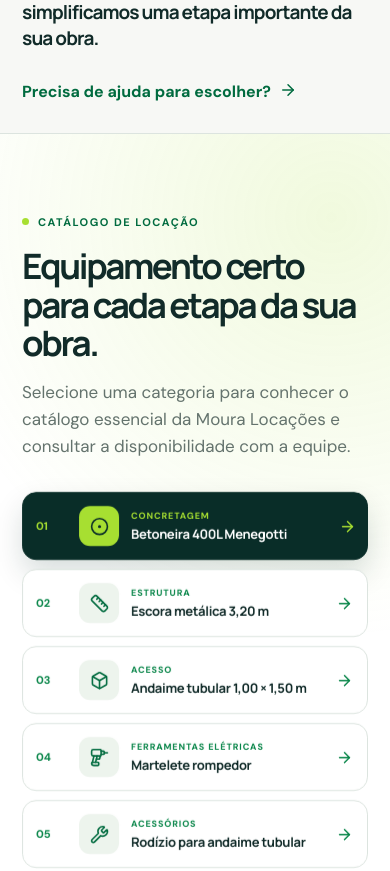
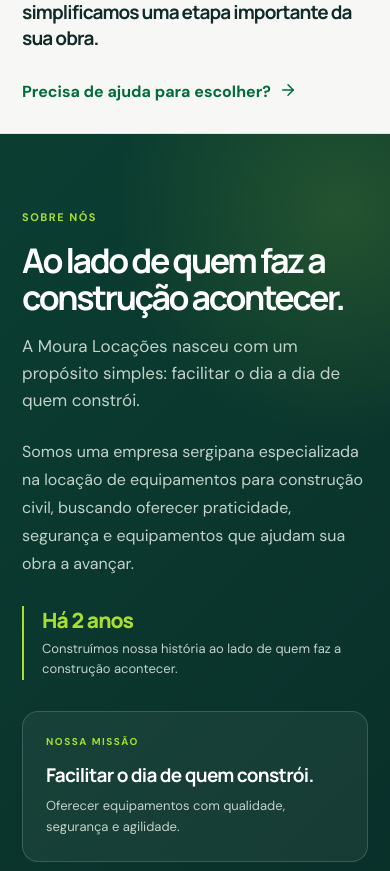
Before and after one commit to Guilima1700/MouraLocacoes, a React (Vite) app: page / in a window 390 px wide. Shown: the part 1082-1953 px from the top of the page. Built offline with nearby package versions, Linux system fonts and the light colour scheme.

Commit message:
adicionando seção sobre nós

```diff
--- a/src/App.tsx
+++ b/src/App.tsx
@@ -33,10 +33,20 @@
   `https://wa.me/${whatsapp}?text=${encodeURIComponent(message)}`;
 
 const nav = [
+  { label: "Sobre nós", id: "sobre-nos" },
   { label: "Equipamentos", id: "equipamentos" },
   { label: "Como funciona", id: "como-funciona" },
   { label: "Diferenciais", id: "diferenciais" },
   { label: "Galeria", id: "galeria" },
+];
+
+const companyValues = [
+  { title: "Compromisso", description: "Com nossos clientes e parceiros." },
+  { title: "Qualidade", description: "Em cada equipamento e serviço." },
+  { title: "Agilidade", description: "Para manter sua obra em movimento." },
+  { title: "Transparência", description: "Em cada negociação." },
+  { title: "Proximidade", description: "Porque cada cliente importa." },
+  { title: "Evolução", description: "Sempre buscando melhorar." },
 ];
 
 function scrollTo(id: string) {
@@ -348,6 +358,51 @@
           </a>
         </section>
 
+        <section className="about" id="sobre-nos">
+          <div className="about-inner">
+            <div className="about-overview">
+              <div className="about-story reveal">
+                <SectionHeading
+                  eyebrow="SOBRE NÓS"
+                  title="Ao lado de quem faz a construção acontecer."
+                  copy="A Moura Locações nasceu com um propósito simples: facilitar o dia a dia de quem constrói."
+                />
+                <p className="about-description">
+                  Somos uma empresa sergipana especializada na locação de
+                  equipamentos para construção civil, buscando oferecer
+                  praticidade, segurança e equipamentos que ajudam sua obra a
+                  avançar.
+                </p>
+                <div className="about-history">
+                  <strong>Há 2 anos</strong>
+                  <p>
+                    Construímos nossa história ao lado de quem faz a construção
+                    acontecer.
+                  </p>
+                </div>
+              </div>
+
+              <div className="about-purpose">
+                <article className="about-purpose-card reveal delay-1">
+                  <span>NOSSA MISSÃO</span>
+                  <h3>Facilitar o dia de quem constrói.</h3>
+                  <p>
+                    Oferecer equipamentos com qualidade, segurança e agilidade.
+                  </p>
+                </article>
+                <article className="about-purpose-card reveal delay-2">
+                  <span>NOSSA VISÃO</span>
+                  <h3>Crescer junto com nossos clientes.</h3>
+                  <p>
+                    Ser referência em locação de equipamentos para construção
+                    civil em Sergipe.
+                  </p>
+                </article>
+              </div>
+            </div>
+          </div>
+        </section>
+
         <EquipmentShowcase />
 
         <section className="why" id="diferenciais">
--- a/src/styles.css
+++ b/src/styles.css
@@ -1260,3 +1260,196 @@
     transform: none;
   }
 }
+
+.about {
+  padding: 112px max(5vw, 28px);
+  color: #fff;
+  background:
+    radial-gradient(circle at 88% 8%, rgba(167, 223, 49, 0.16), transparent 24%),
+    linear-gradient(135deg, #0b3e32, var(--deep));
+}
+.about-inner {
+  max-width: 1120px;
+  margin: 0 auto;
+}
+.about-overview {
+  display: grid;
+  grid-template-columns: minmax(0, 1.05fr) minmax(0, 0.95fr);
+  align-items: center;
+  gap: clamp(36px, 6vw, 78px);
+}
+.about .section-heading {
+  margin-bottom: 24px;
+}
+.about .section-heading > span {
+  color: var(--lime);
+}
+.about .section-heading h2 {
+  color: #fff;
+  font-size: clamp(34px, 4vw, 52px);
+}
+.about .section-heading p,
+.about-description,
+.about-history p,
+.about-purpose-card p,
+.about-value p {
+  color: #c2d2ca;
+}
+.about-description {
+  max-width: 560px;
+  font-size: 16px;
+  line-height: 1.75;
+}
+.about-history {
+  display: flex;
+  align-items: center;
+  gap: 18px;
+  margin-top: 28px;
+  padding-left: 18px;
+  border-left: 2px solid var(--lime);
+}
+.about-history strong {
+  flex: 0 0 auto;
+  color: var(--lime);
+  font: 800 21px Manrope, sans-serif;
+  letter-spacing: -0.8px;
+}
+.about-history p {
+  max-width: 310px;
+  margin: 0;
+  font-size: 13px;
+  line-height: 1.55;
+}
+.about-purpose {
+  display: grid;
+  gap: 14px;
+}
+.about-purpose-card {
+  padding: 26px 28px;
+  border: 1px solid rgba(255, 255, 255, 0.16);
+  border-radius: 16px;
+  background: rgba(255, 255, 255, 0.055);
+  transition:
+    transform 240ms var(--ease-smooth),
+    border-color 240ms ease,
+    background-color 240ms ease;
+}
+.about-purpose-card:hover {
+  transform: translateY(-4px);
+  border-color: rgba(167, 223, 49, 0.55);
+  background: rgba(255, 255, 255, 0.085);
+}
+.about-purpose-card > span {
+  display: block;
+  margin-bottom: 14px;
+  color: var(--lime);
+  font-size: 10px;
+  font-weight: 800;
+  letter-spacing: 1.5px;
+}
+.about-purpose-card h3,
+.about-value h3 {
+  color: #fff;
+  font-family: Manrope, sans-serif;
+  letter-spacing: -0.7px;
+}
+.about-purpose-card h3 {
+  margin-bottom: 8px;
+  font-size: 19px;
+}
+.about-purpose-card p {
+  margin: 0;
+  font-size: 13px;
+  line-height: 1.6;
+}
+.about-values {
+  margin-top: 88px;
+  padding-top: 58px;
+  border-top: 1px solid rgba(255, 255, 255, 0.16);
+}
+.about-values .section-heading {
+  margin-bottom: 34px;
+}
+.about-values .section-heading h2 {
+  font-size: clamp(32px, 3.5vw, 44px);
+}
+.about-values .section-heading p {
+  color: #c2d2ca;
+}
+.about-values-grid {
+  display: grid;
+  grid-template-columns: repeat(3, minmax(0, 1fr));
+  gap: 12px;
+}
+.about-value {
+  min-height: 148px;
+  padding: 20px 22px;
+  border: 1px solid rgba(255, 255, 255, 0.13);
+  border-radius: 14px;
+  background: rgba(255, 255, 255, 0.04);
+  transition:
+    transform 240ms var(--ease-smooth),
+    border-color 240ms ease,
+    background-color 240ms ease;
+}
+.about-value:hover {
+  transform: translateY(-4px);
+  border-color: rgba(167, 223, 49, 0.48);
+  background: rgba(255, 255, 255, 0.075);
+}
+.about-value-number {
+  display: block;
+  margin-bottom: 13px;
+  color: var(--lime);
+  font-size: 10px;
+  font-weight: 800;
+  letter-spacing: 1.2px;
+}
+.about-value h3 {
+  margin-bottom: 6px;
+  font-size: 16px;
+}
+.about-value p {
+  margin: 0;
+  font-size: 12px;
+  line-height: 1.5;
+}
+
+@media (max-width: 900px) {
+  .about-overview {
+    grid-template-columns: 1fr;
+    gap: 32px;
+  }
+  .about-values {
+    margin-top: 64px;
+  }
+}
+
+@media (max-width: 560px) {
+  .about {
+    padding: 76px 22px;
+  }
+  .about-purpose {
+    gap: 11px;
+  }
+  .about-purpose-card {
+    padding: 23px;
+  }
+  .about-history {
+    align-items: flex-start;
+    flex-direction: column;
+    gap: 5px;
+  }
+  .about-values {
+    margin-top: 54px;
+    padding-top: 42px;
+  }
+  .about-values-grid {
+    grid-template-columns: repeat(2, minmax(0, 1fr));
+    gap: 9px;
+  }
+  .about-value {
+    min-height: 142px;
+    padding: 16px;
+  }
+}
```
